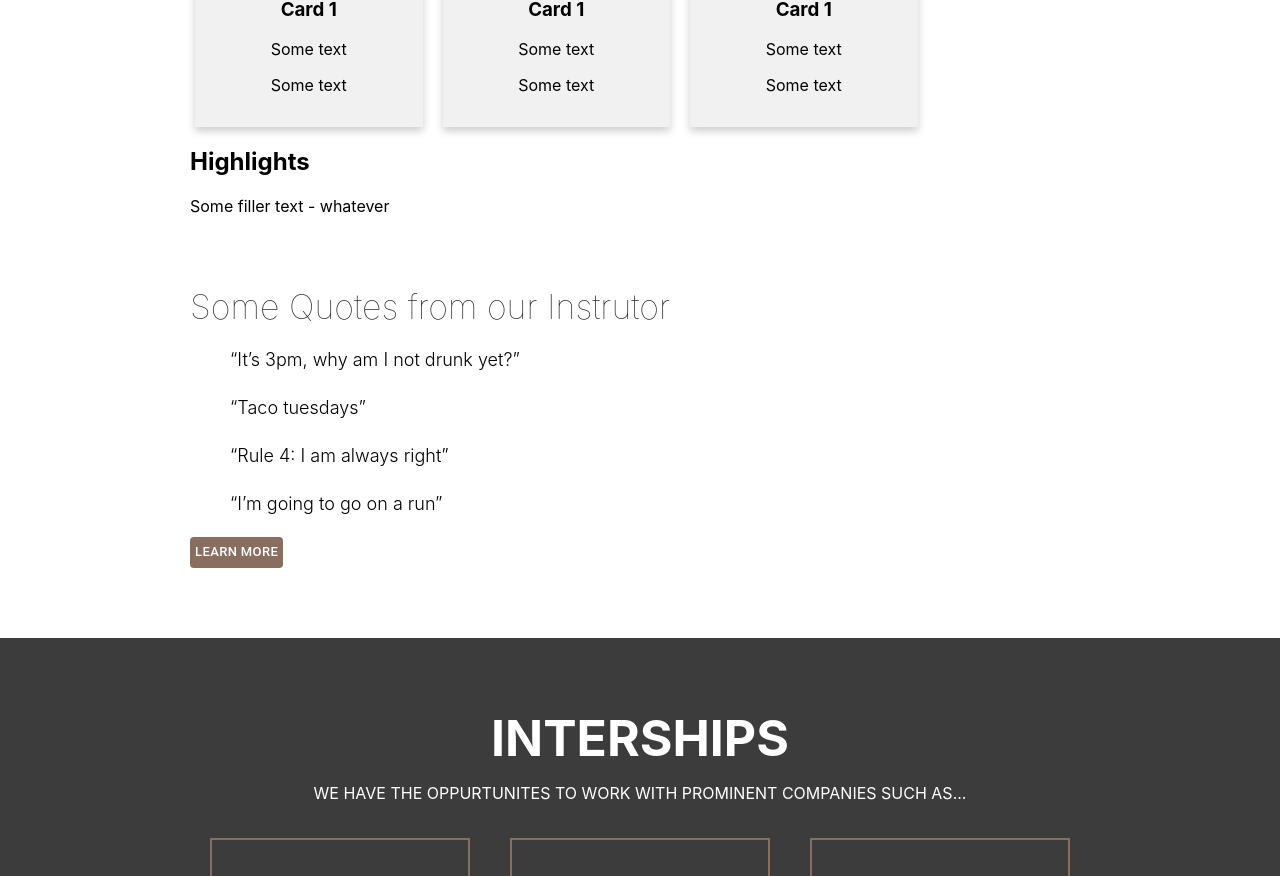
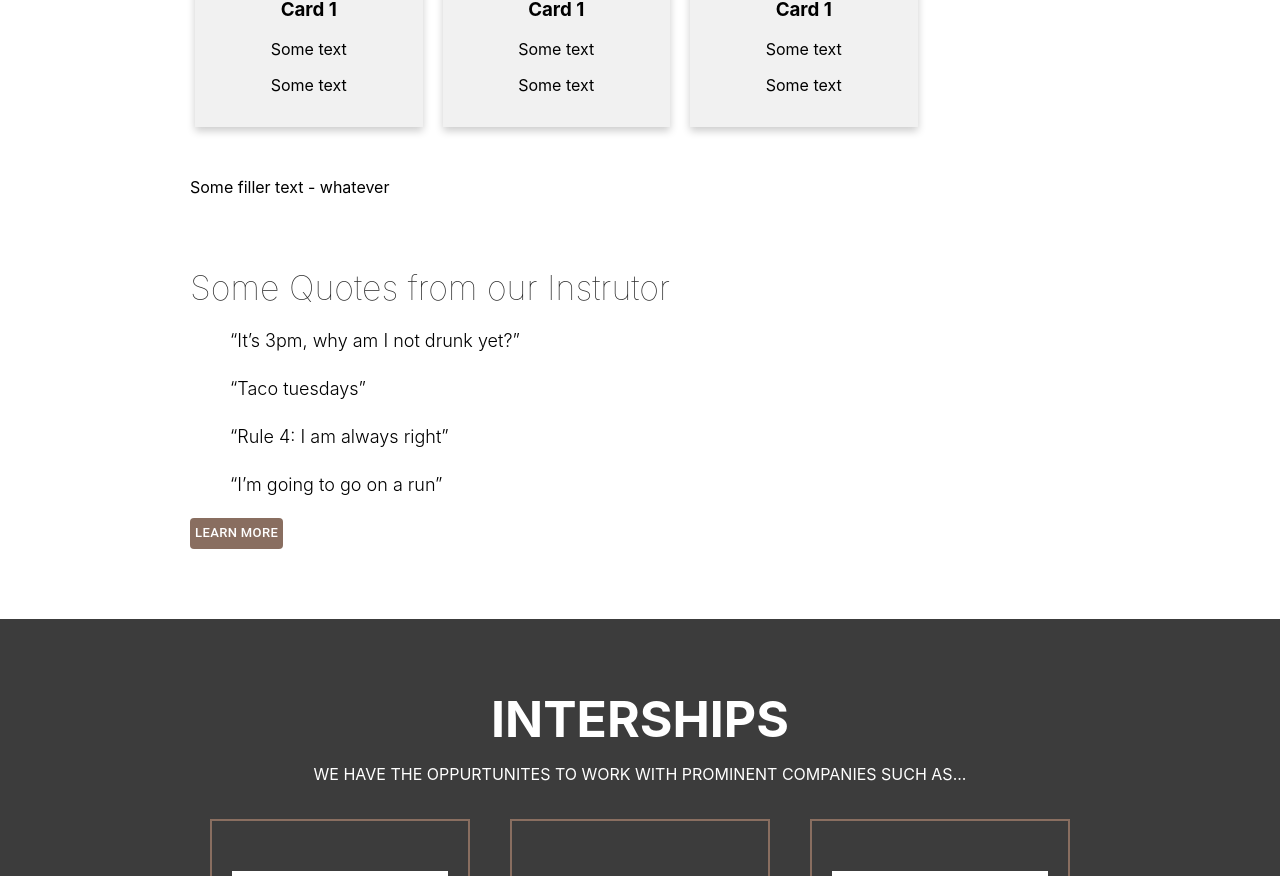
Before and after one commit to seasea19/Team2VenuProject, a React (Create React App) app: page / in a window 1280 px wide. Shown: the part 1637-2513 px from the top of the page. Built offline with nearby package versions, Linux system fonts and the light colour scheme.

Commit message:
modified highlights section

```diff
--- a/src/components/Highlights/Description.js
+++ b/src/components/Highlights/Description.js
@@ -5,7 +5,6 @@ const Description = () => {
     return (
         <Fade>
             <div className="center_wrapper">
-                <h2>Highlights</h2>
                 <div className="highlight_description">
                     Some filler text - whatever
                 </div>
--- a/src/resources/styles.css
+++ b/src/resources/styles.css
@@ -245,6 +245,10 @@ footer .footer_copyright {
     padding: 30px 0px;
 }
 
+.highlight_description {
+    padding-top: 50px;
+}
+
 .discount_wrapper {
     display: flex;
     padding: 70px 0px;
```
